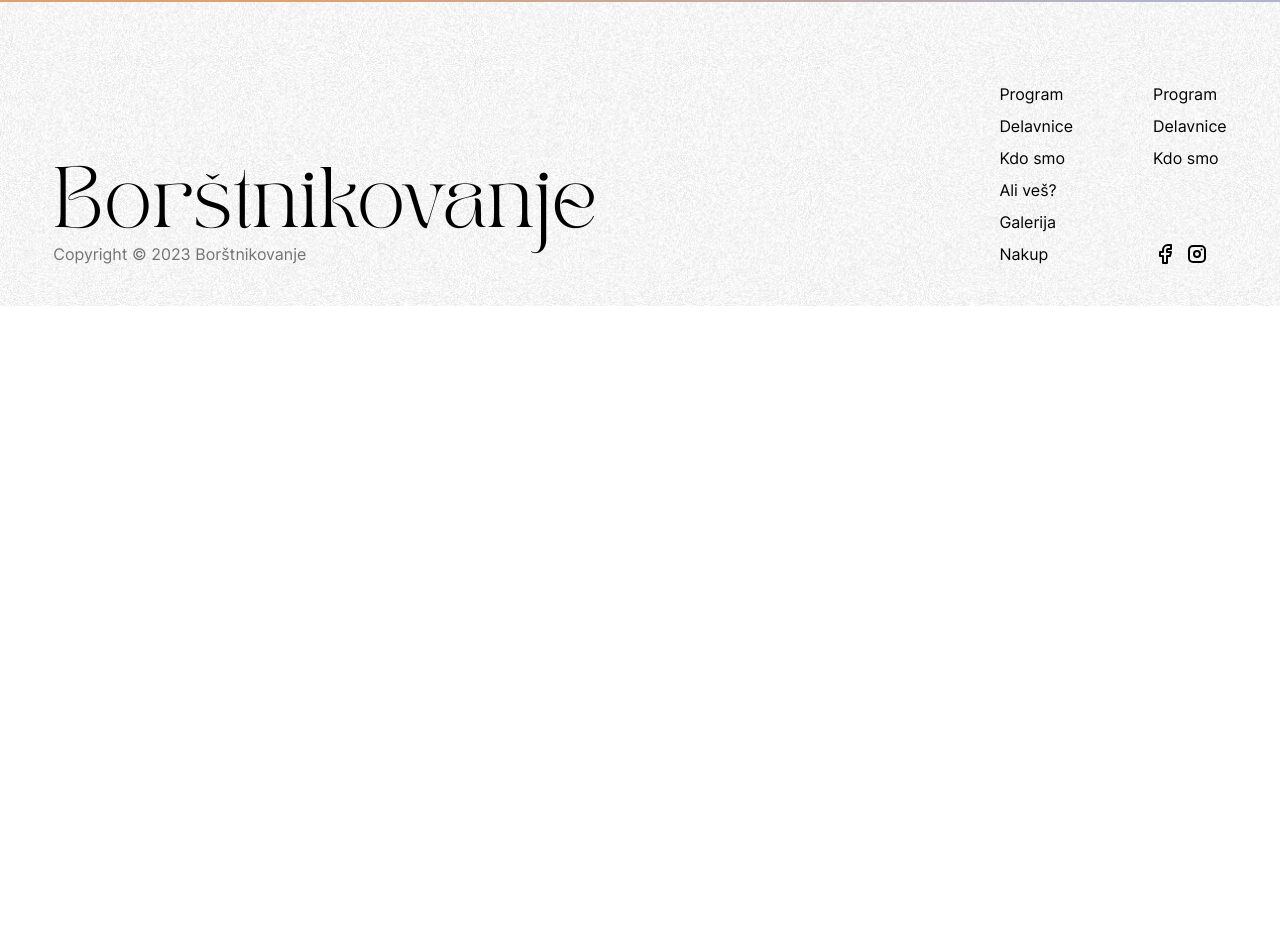
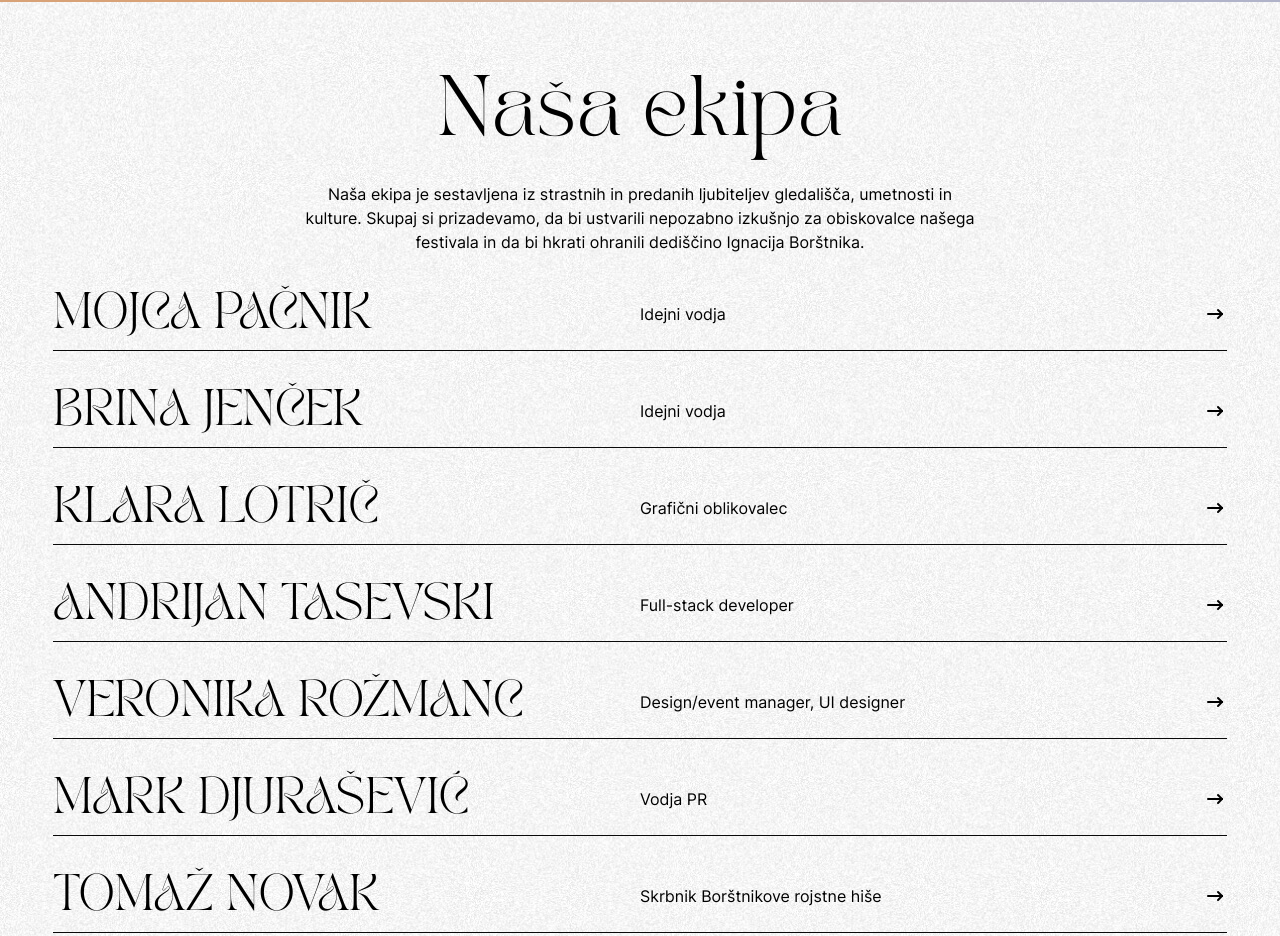
Before and after one commit to borstnikovanje/borstnikovanje.si, an Astro site: page / in a window 1280 px wide. Shown: the part 3384-4320 px from the top of the page. Before the commit the page ends 3690 px from the top, so only its background shows below. Built offline with nearby package versions, Linux system fonts and the light colour scheme; Astro itself is replaced by a stand-in of ours.

Commit message:
First working version of our team.

```diff
--- a/src/components/common/OurTeam.astro
+++ /dev/null
@@ -1,23 +0,0 @@
-<section class="bg-primary-50 py-20">
-  <div class="mx-auto flex w-11/12 max-w-screen-xl flex-col gap-10">
-    <p class="font-tan-pearl text-5xl leading-relaxed text-primary-500">
-      Naša ekipa
-    </p>
-
-    <div class="flex justify-end">
-      <div class="flex w-2/3 items-start gap-4">
-        <div class="w-full">
-          Naša ekipa je sestavljena iz strastnih in predanih ljubiteljev
-          gledališča, umetnosti in kulture. Skupaj si prizadevamo, da bi
-          ustvarili nepozabno izkušnjo za obiskovalce našega festivala in da bi
-          hkrati ohranili dediščino Ignacija Borštnika.
-        </div>
-        <div class="w-full">
-          Svoje raznolike talente in veščine združujemo v timskem delu, da bi
-          poskrbeli za vsak detajl festivala »Borštnik po Borštniku« in da bi
-          ustvarili izjemen dogodek, ki ga ne boste pozabili.
-        </div>
-      </div>
-    </div>
-  </div>
-</section>
--- /dev/null
+++ b/src/components/common/OurTeam.tsx
@@ -0,0 +1,84 @@
+import { IconArrowNarrowRight } from "@tabler/icons-react";
+
+const teamMembers = [
+  {
+    fullName: "Mojca Pačnik",
+    role: "Idejni vodja",
+  },
+  {
+    fullName: "Brina Jenček",
+    role: "Idejni vodja",
+  },
+  {
+    fullName: "Klara Lotrič",
+    role: "Grafični oblikovalec",
+  },
+  {
+    fullName: "Andrijan Tasevski",
+    role: "Full-stack developer",
+  },
+  {
+    fullName: "Veronika Rožmanc",
+    role: "Design/event manager, UI designer",
+  },
+  {
+    fullName: "Mark Djurašević",
+    role: "Vodja PR",
+  },
+  {
+    fullName: "Tomaž Novak",
+    role: "Skrbnik Borštnikove rojstne hiše",
+  },
+];
+
+type TeamMemberType = {
+  fullName: string;
+  role: string;
+};
+
+type TeamMemberProps = {
+  teamMember: TeamMemberType;
+};
+
+function TeamMember({ teamMember }: TeamMemberProps) {
+  return (
+    <div className="flex w-full items-center justify-between border-b border-neutral-950 pb-4">
+      <p className="w-6/12 font-tan-pearl text-4xl uppercase">
+        {teamMember.fullName}
+      </p>
+
+      <p className="w-3/12">{teamMember.role}</p>
+
+      <div className="flex w-3/12 items-center justify-end">
+        <IconArrowNarrowRight />
+      </div>
+    </div>
+  );
+}
+
+export default function OurTeam() {
+  return (
+    <section className="py-10 lg:py-20">
+      <div className="mx-auto flex w-11/12 max-w-screen-xl flex-col items-center gap-10">
+        <div className="text-center">
+          <h2 className="font-tan-pearl text-4xl lg:text-6xl">Naša ekipa</h2>
+        </div>
+
+        <div className="mx-auto flex w-full max-w-2xl flex-col items-center gap-4 text-center">
+          <p>
+            Naša ekipa je sestavljena iz strastnih in predanih ljubiteljev
+            gledališča, umetnosti in kulture. Skupaj si prizadevamo, da bi
+            ustvarili nepozabno izkušnjo za obiskovalce našega festivala in da
+            bi hkrati ohranili dediščino Ignacija Borštnika.
+          </p>
+        </div>
+
+        <div className="flex w-full flex-col gap-10">
+          {teamMembers.map((teamMember, index) => (
+            <TeamMember teamMember={teamMember} key={index} />
+          ))}
+        </div>
+      </div>
+    </section>
+  );
+}
--- a/src/pages/index.astro
+++ b/src/pages/index.astro
@@ -1,6 +1,7 @@
 ---
 import AccordionEvents from "../components/common/AccordionEvents";
 import Hero from "../components/common/Hero.astro";
+import OurTeam from "../components/common/OurTeam";
 import Programme from "../components/common/Programme";
 import Tickets from "../components/common/Tickets";
 import Layout from "../layouts/Layout.astro";
@@ -12,4 +13,5 @@ import Layout from "../layouts/Layout.astro";
   <Programme client:visible />
   <Tickets client:visible />
   <div class="bg-nav-gradient py-32"></div>
+  <OurTeam />
 </Layout>
```
